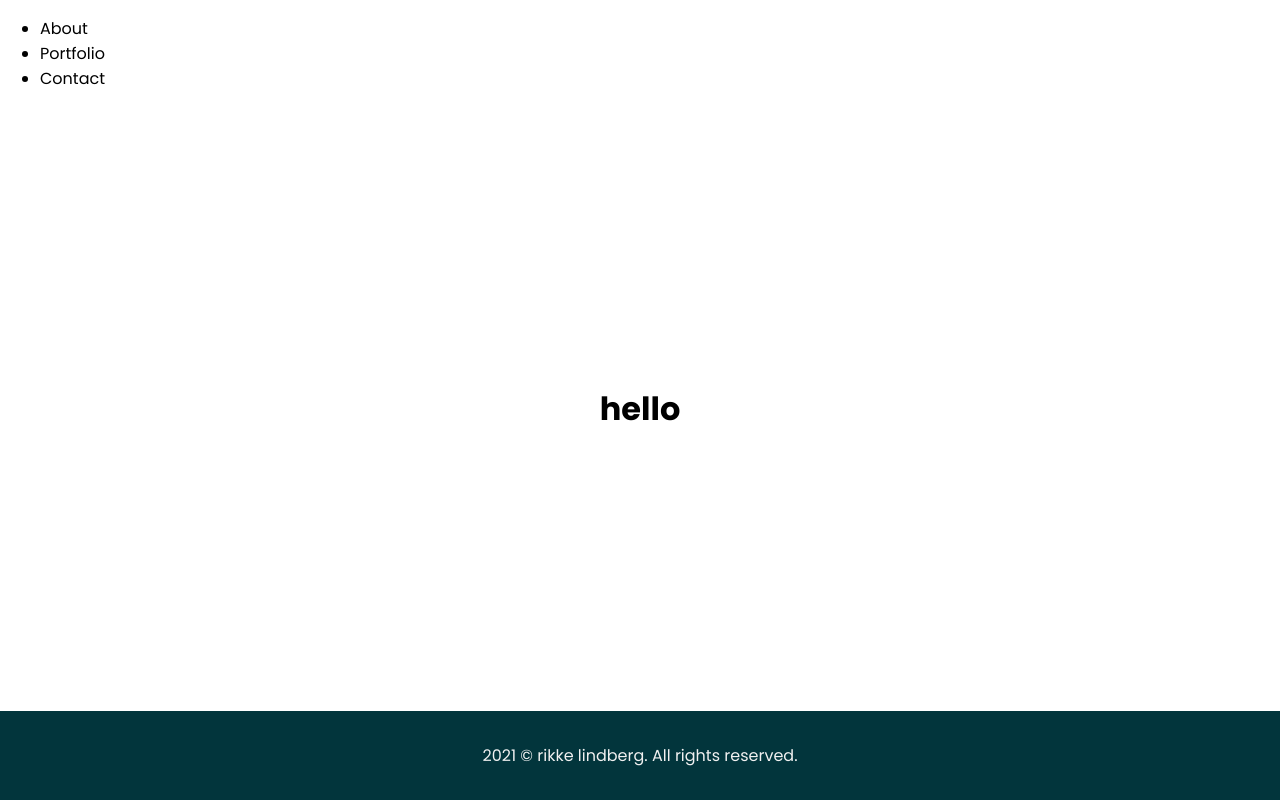
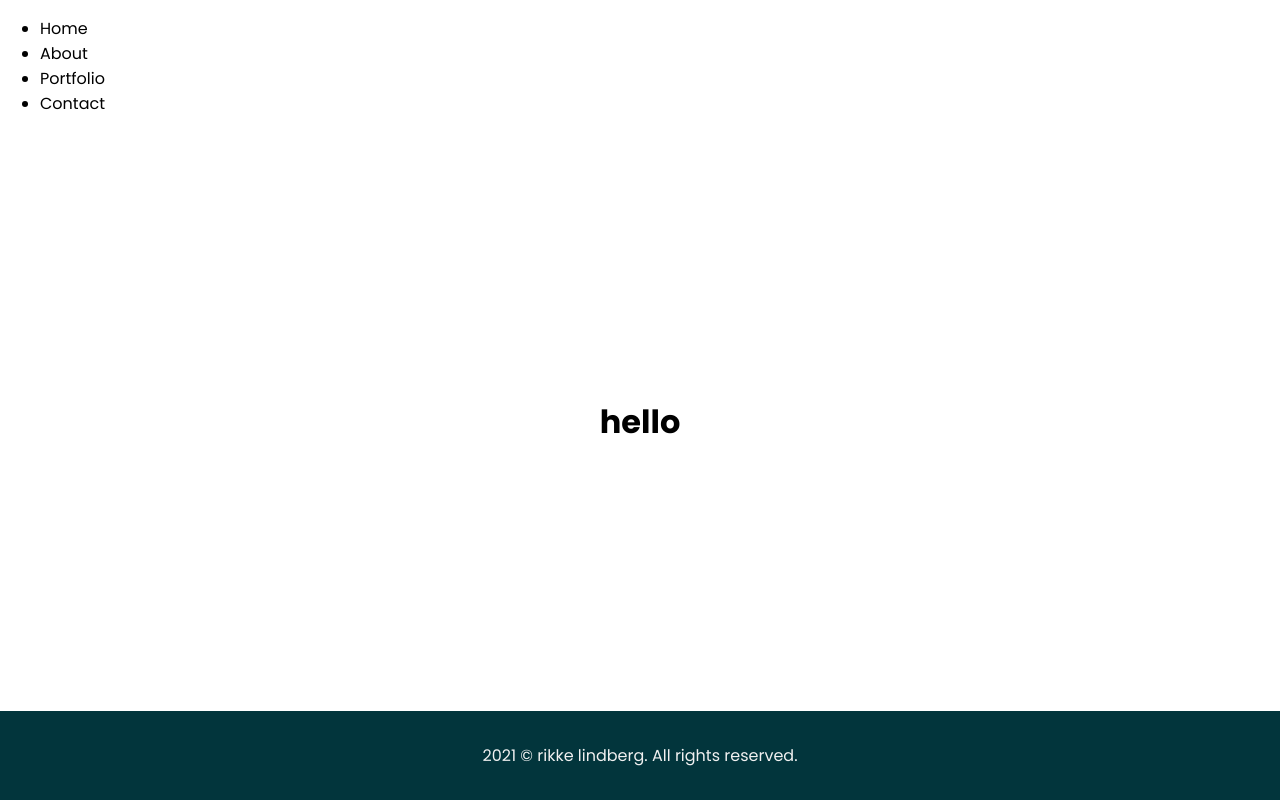
Before and after one commit to RikkeLindberg/portfolio-v2, a Next.js app: page / in a window 1280 px wide. Built offline with nearby package versions, Linux system fonts and the light colour scheme.

Commit message:
add all links

```diff
--- a/components/layout/navbar/Navbar.js
+++ b/components/layout/navbar/Navbar.js
@@ -4,6 +4,9 @@ export default function Navbar() {
     return (
         <nav>
             <ul>
+            <li>
+                    <Link href="#home"><a>Home</a></Link>
+                </li>
                 <li>
                     <Link href="#about"><a>About</a></Link>
                 </li>
@@ -11,7 +14,7 @@ export default function Navbar() {
                     <Link href="#portfolio"><a>Portfolio</a></Link>
                 </li>
                 <li>
-                    <Link href="contact"><a>Contact</a></Link>
+                    <Link href="#contact"><a>Contact</a></Link>
                 </li>
             </ul>
         </nav>
```
